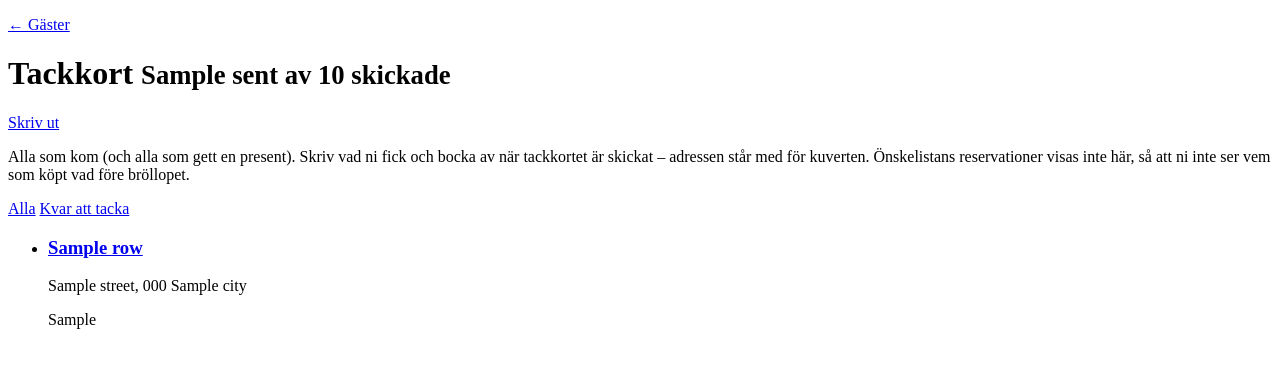
After one commit to BraXhn/wedding-planner, a Python web app: template app/templates/thanks.html in a window 1280 px wide. The commit adds this page. Shown: the top 368 px of the page. Run offline with Jinja, Linux system fonts and the light colour scheme; the template is opened without the code that fills it: most values are stand-ins (such as "Sample title", 1, 10 or a date in 2020).

Commit message:
Tackkort: present och avbockning per hushåll, med adress
Co-Authored-By: Claude Opus 5.5 <noreply@anthropic.com>
Claude-Session: https://claude.ai/code/session_01AfLvw7ou4kzXzDkfh5rUJ2

```diff
--- a/app/entities.py
+++ b/app/entities.py
@@ -70,6 +70,8 @@ ENTITIES = {
             F("table_id", "Bord", "ref", ref="tables", help="Enklast via Placering"),
             F("message", "Meddelande från gäst", "textarea"),
             F("notes", "Egna anteckningar", "textarea"),
+            F("gift_received", "Present från dem", help="Fylls i efter bröllopet – se Tackkort"),
+            F("thanks_sent", "Tackkort skickat", "bool"),
         ],
         "list": ["name", "group_name", "invited_count", "rsvp", "attending", "diet", "table_id"],
         "search": ["name", "email", "group_name", "diet", "street", "city"],
--- a/app/main.py
+++ b/app/main.py
@@ -14,7 +14,7 @@ from starlette.staticfiles import StaticFiles
 
 from . import backup
 from . import db as dbm
-from . import routes_account, routes_backup, routes_api, routes_invites, routes_calendar, routes_crud, routes_day, routes_mail, routes_photos, routes_public, routes_reports, routes_seating
+from . import routes_account, routes_backup, routes_api, routes_invites, routes_calendar, routes_crud, routes_day, routes_mail, routes_photos, routes_public, routes_reports, routes_seating, routes_thanks
 from .core import APP_VERSION, BASE, COOKIE_MODE, MAX_BODY, MAX_UPLOAD_BODY, Redirect, get_session, log, render, today
 from .routes_mail import configured as smtp_configured
 
@@ -141,6 +141,7 @@ routes = [
     *routes_crud.routes,
     *routes_reports.routes,
     *routes_day.routes,
+    *routes_thanks.routes,
     *routes_seating.routes,
     *routes_calendar.routes,   # före routes_public så /r/{token}/brollop.ics matchar
     *routes_public.routes,
--- a/app/templates/list.html
+++ b/app/templates/list.html
@@ -4,7 +4,7 @@
 <div class="pagehead">
   <h1>{{ spec.title }} <small class="muted">{{ rows|length }}</small></h1>
   <div class="actions">
-    {% if ent == 'guests' %}{% if can_write %}<a class="btn" href="/m/guests/qr">OSA-kort med QR</a>{% endif %}<a class="btn" href="/rapport/mat">Till cateringen</a><a class="btn" href="/seating">Placering</a><a class="btn" href="/mail">Utskick</a>{% endif %}
+    {% if ent == 'guests' %}{% if can_write %}<a class="btn" href="/m/guests/qr">OSA-kort med QR</a>{% endif %}<a class="btn" href="/rapport/mat">Till cateringen</a><a class="btn" href="/tack">Tackkort</a><a class="btn" href="/seating">Placering</a><a class="btn" href="/mail">Utskick</a>{% endif %}
     {% if ent == 'speeches' %}<a class="btn" href="#" data-print>Skriv ut</a>{% endif %}
     <a class="btn" href="/m/{{ ent }}/export.csv">Exportera CSV</a>
     {% if can_write %}<a class="btn primary" href="/m/{{ ent }}/new">+ Ny {{ spec.singular }}</a>{% endif %}
--- /dev/null
+++ b/app/templates/thanks.html
@@ -0,0 +1,37 @@
+{% extends "base.html" %}
+{% block title %}Tackkort · {{ super() }}{% endblock %}
+{% block content %}
+<p class="crumb"><a href="/m/guests">← Gäster</a></p>
+<div class="pagehead">
+  <h1>Tackkort <small class="muted">{{ sent }} av {{ total }} skickade</small></h1>
+  <div class="actions"><a class="btn" href="#" data-print>Skriv ut</a></div>
+</div>
+<p class="hint">Alla som kom (och alla som gett en present). Skriv vad ni fick och bocka av när tackkortet är skickat – adressen står med för kuverten.
+Önskelistans reservationer visas inte här, så att ni inte ser vem som köpt vad före bröllopet.</p>
+<p class="chips noprint">
+  <a class="chip {{ 'on' if flt != 'kvar' }}" href="/tack">Alla</a>
+  <a class="chip {{ 'on' if flt == 'kvar' }}" href="/tack?f=kvar">Kvar att tacka</a>
+</p>
+{% if rows %}
+<ul class="thanks">
+  {% for r in rows %}
+  <li class="card thanks-row {{ 'done' if r.thanks_sent }}" id="g{{ r.id }}">
+    <div>
+      <h3><a href="/m/guests/{{ r.id }}">{{ r.name }}</a></h3>
+      <p class="muted small">{% if r.street or r.city %}{{ r.street }}{% if r.street and (r.postcode or r.city) %}, {% endif %}{{ r.postcode }} {{ r.city }}{% else %}Adress saknas{% endif %}</p>
+    </div>
+    {% if can_write %}
+    <form method="post" action="/tack/{{ r.id }}" class="thanks-form">
+      <input type="hidden" name="csrf" value="{{ user.csrf }}"><input type="hidden" name="f" value="{{ flt }}">
+      <input name="gift_received" value="{{ r.gift_received or '' }}" maxlength="200" placeholder="Present" aria-label="Present från {{ r.name }}">
+      <label class="field checkbox"><span>Tackkort skickat</span><input type="checkbox" name="thanks_sent" {{ 'checked' if r.thanks_sent }}></label>
+      <button class="btn">Spara</button>
+    </form>
+    {% else %}
+    <p>{{ r.gift_received or '–' }} {% if r.thanks_sent %}<span class="pill yes">Tackat</span>{% endif %}</p>
+    {% endif %}
+  </li>
+  {% endfor %}
+</ul>
+{% else %}<div class="card empty"><p class="muted">{{ 'Alla är tackade! 💌' if flt == 'kvar' and total else 'Ingen har svarat ”Kommer” än.' }}</p></div>{% endif %}
+{% endblock %}
```
Also changed, not shown: app/routes_thanks.py (added, +41 -0 lines), app/static/style.css (+10 -0 lines), tests/test_features.py (+10 -0 lines).
